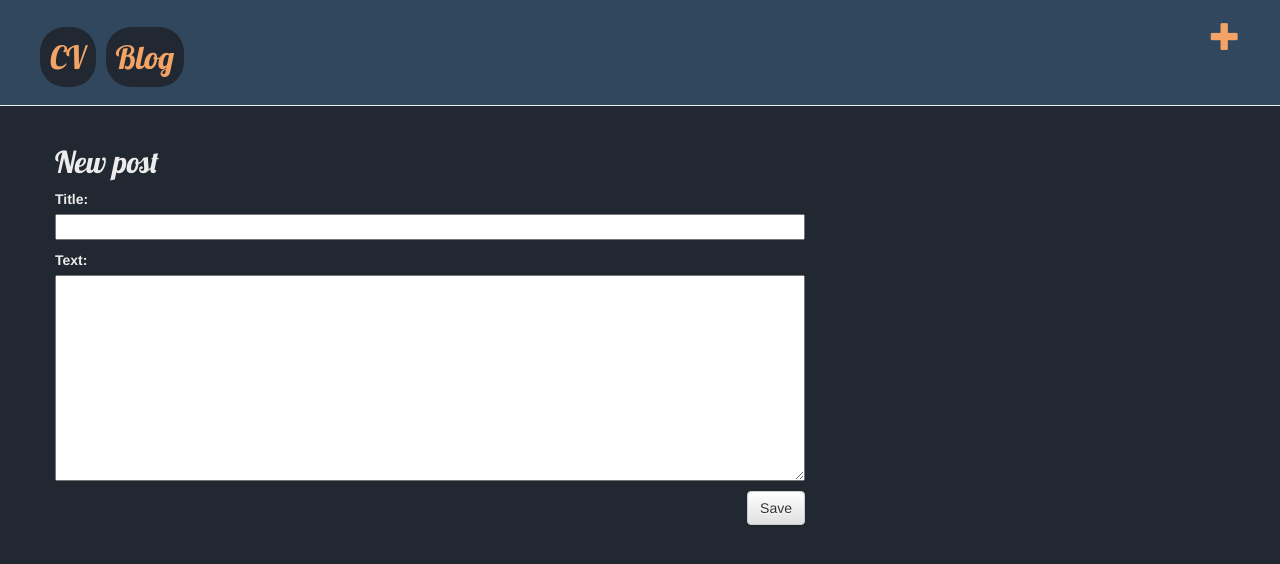
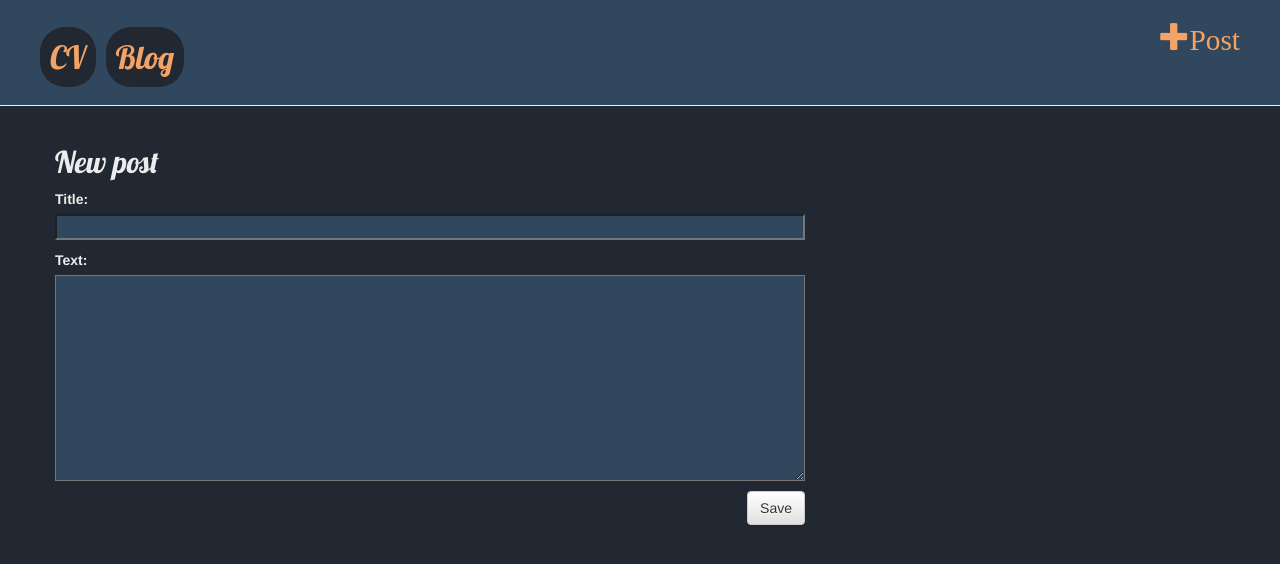
Before and after one commit to RomanPodkovyrin/WebCV, a Django app: page /post/new/ in a window 1280 px wide. Shown: the top 564 px of the page. Run offline with Django 3.2, Linux system fonts and the light colour scheme; the visitor is signed in with stand-in values (Sample User, id 1); some libraries are stand-ins or nearby versions.

Commit message:
changed input box and textbox to dark mode

```diff
--- a/blog/static/css/blog.css
+++ b/blog/static/css/blog.css
@@ -78,6 +78,11 @@ h1, h2, h3, h4 {
     color: #f8f8f2;
 }
 
+textarea, input{
+    background-color: #30475e;
+
+}
+
 
 body {
     background-color: #222831;
--- a/blog/templates/blog/base_post.html
+++ b/blog/templates/blog/base_post.html
@@ -2,6 +2,6 @@
 
 {% block header %}
     {% if user.is_authenticated %}
-            <a href="{% url 'post_new' %}" id="add_new_post" class="top-menu"><span class="glyphicon glyphicon-plus"></span></a>
+            <a href="{% url 'post_new' %}" id="add_new_post" class="top-menu"><span class="glyphicon glyphicon-plus">Post</span></a>
     {% endif %}
 {% endblock %}
```
